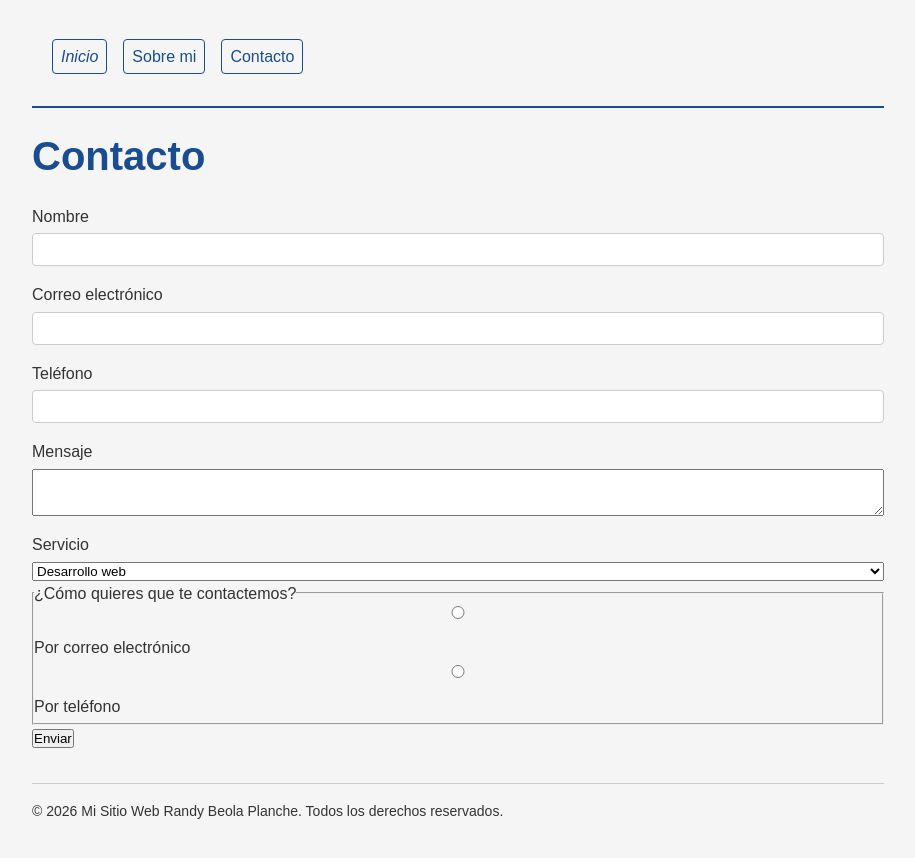
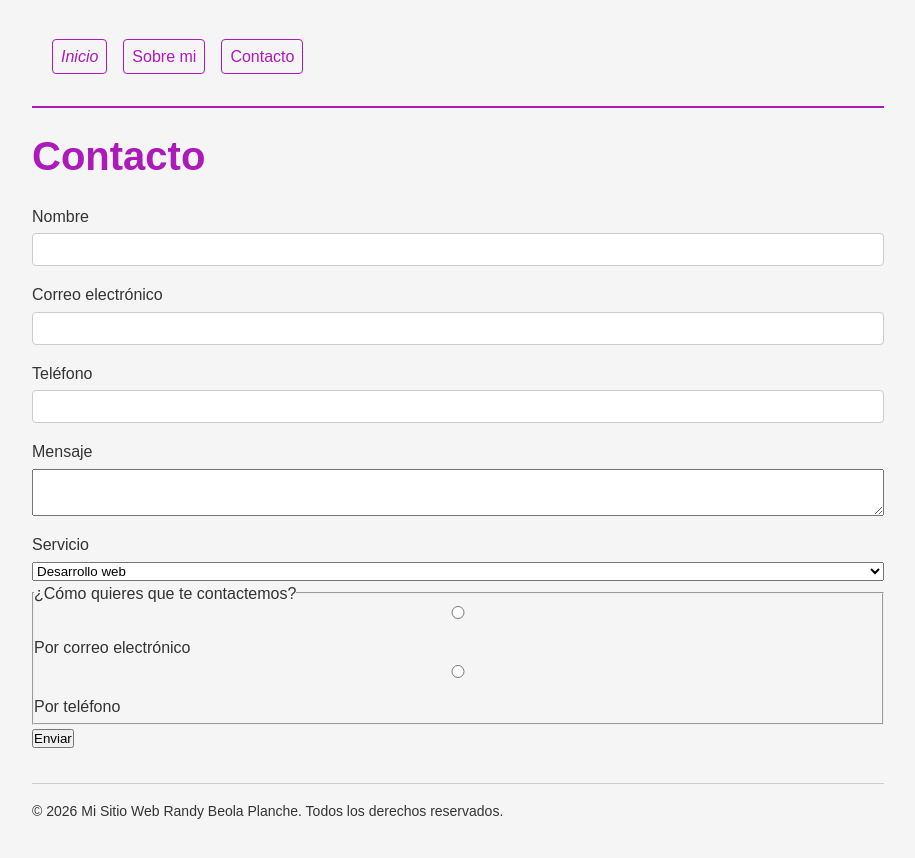
Before and after one commit to randybeola/portafolio, a plain HTML site: page contacto.html in a window 1280 px wide. Shown: the whole page, without its empty margins (182-1097 px from the left). Drawn offline with Linux system fonts and the light colour scheme.

Commit message:
Cambia el color prinipal

```diff
--- a/css/estilos.css
+++ b/css/estilos.css
@@ -1,5 +1,5 @@
 :root {
-    --color-principal: #1a4d8f;
+    --color-principal: #ac1ab9;
     --color-acento: #3d1a8f;
     --color-hover: #2c6bb3;
     --color-texto: #333333;
```
